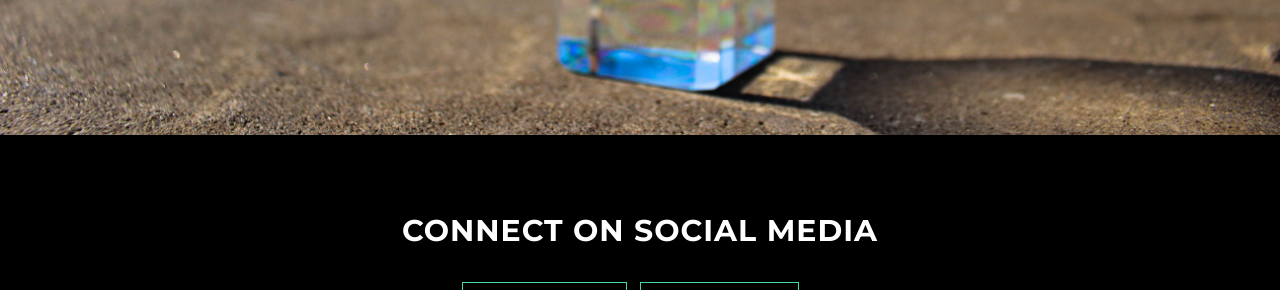
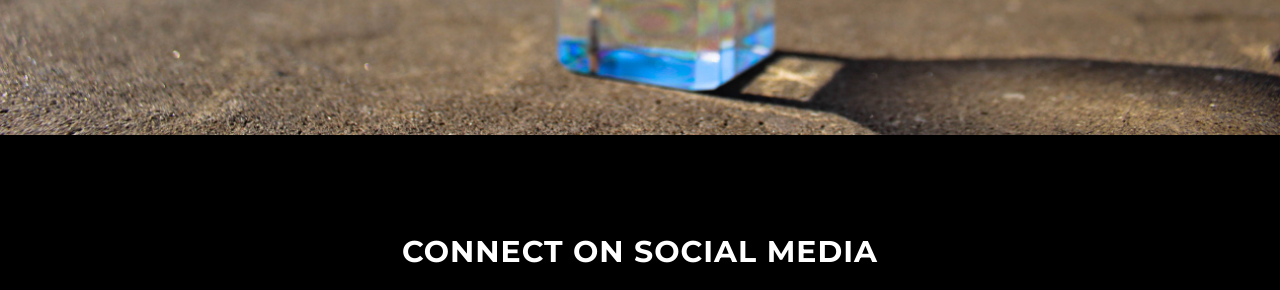
Before and after one commit to colinmatthews/MatinAvazpourPhotography, a website: page index.html in a window 1280 px wide. Shown: the part 2201-2491 px from the top of the page. Drawn offline with nearby package versions, Linux system fonts and the light colour scheme.

Commit message:
Padding change on contact section

```diff
--- a/css/grayscale.css
+++ b/css/grayscale.css
@@ -251,7 +251,7 @@ a:focus {
     padding: 100px 0;
   }
   .contact-section{
-	  padding-top:79px;
+	  padding-top:100px;
   }
 
   #map {
```
